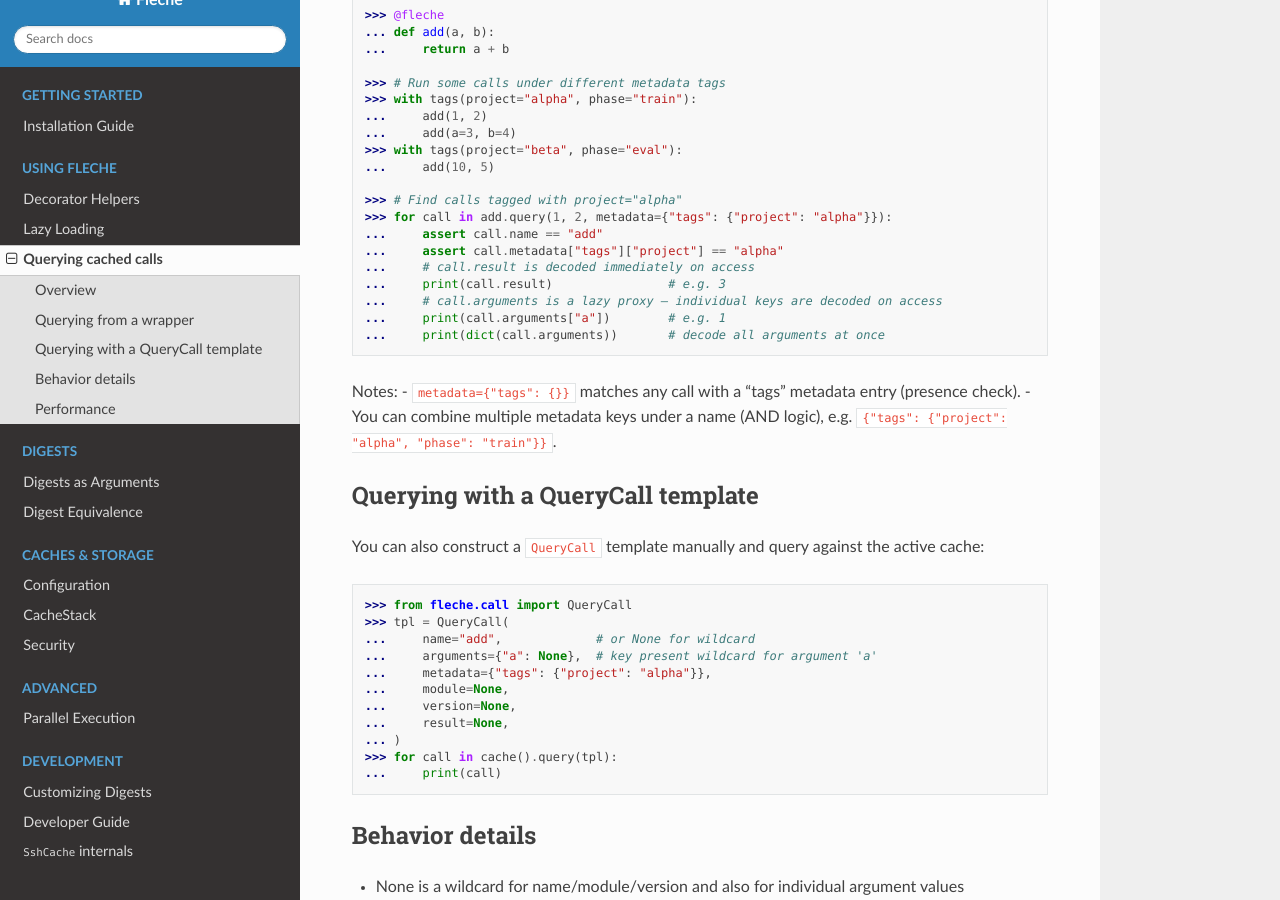
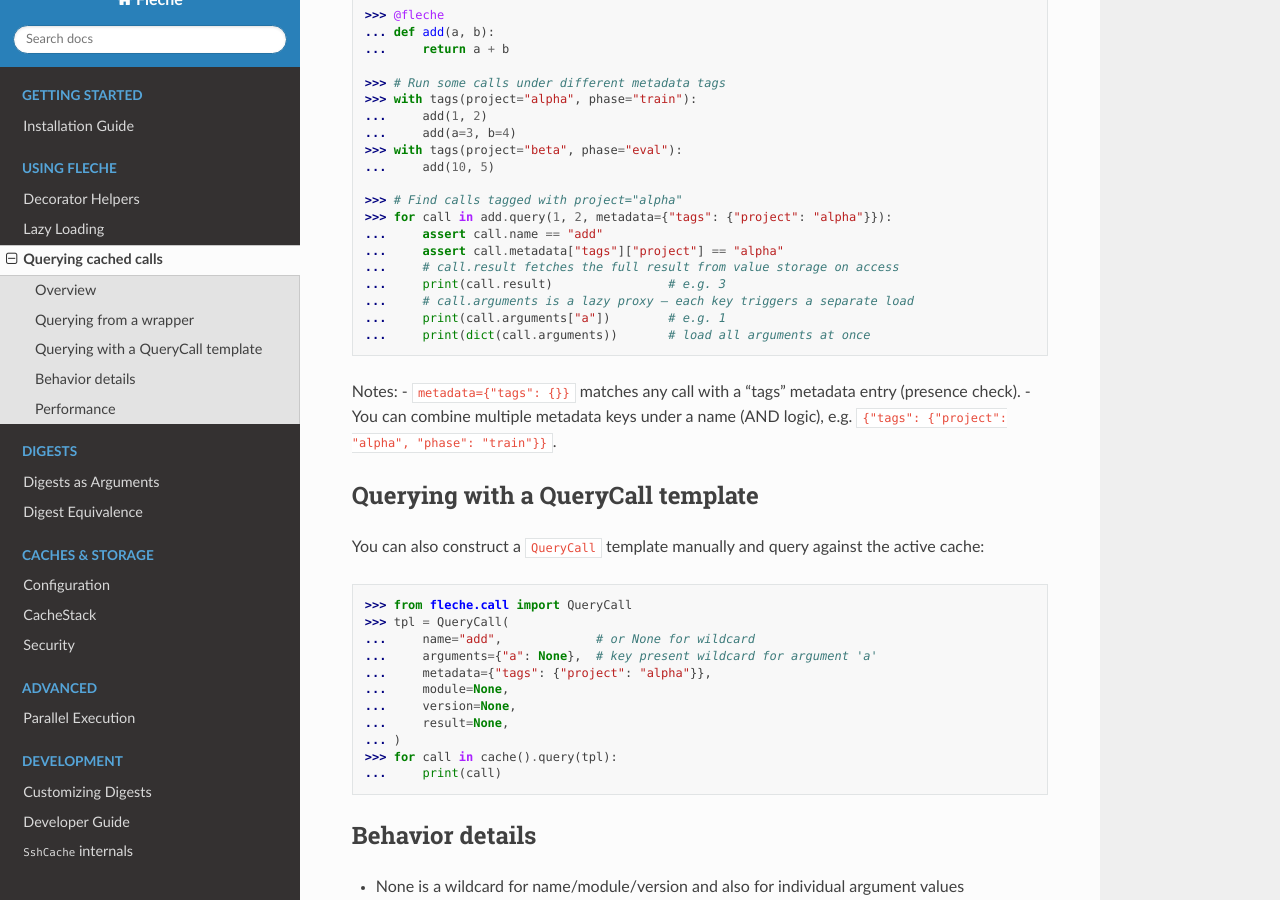
Before and after one commit to pmrv/fleche, a Sphinx documentation site: the page built from docs/usage/query.rst, in a window 1280 px wide and 900 px high, scrolled down 578 px. Built offline with Sphinx 7.4.7 and the Read the Docs theme 3.1.0, drawn with Linux system fonts in a browser that asks for light colours; pages that are not in the unit, such as notebooks, are missing from menus.

```diff
--- a/docs/usage/query.rst
+++ b/docs/usage/query.rst
@@ -34,11 +34,11 @@ The wrapper-based API builds the correct Call template for you.
    >>> for call in add.query(1, 2, metadata={"tags": {"project": "alpha"}}):
    ...     assert call.name == "add"
    ...     assert call.metadata["tags"]["project"] == "alpha"
-   ...     # call.result is decoded immediately on access
+   ...     # call.result fetches the full result from value storage on access
    ...     print(call.result)                # e.g. 3
-   ...     # call.arguments is a lazy proxy — individual keys are decoded on access
+   ...     # call.arguments is a lazy proxy — each key triggers a separate load
    ...     print(call.arguments["a"])        # e.g. 1
-   ...     print(dict(call.arguments))       # decode all arguments at once
+   ...     print(dict(call.arguments))       # load all arguments at once
 
 Notes:
 - ``metadata={"tags": {}}`` matches any call with a "tags" metadata entry (presence check).
```
